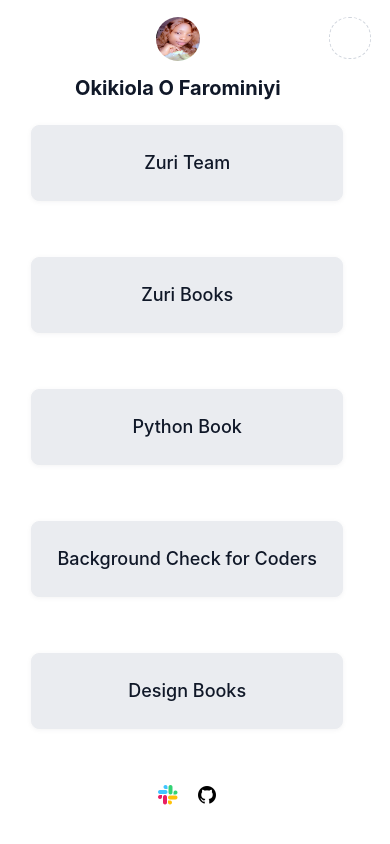
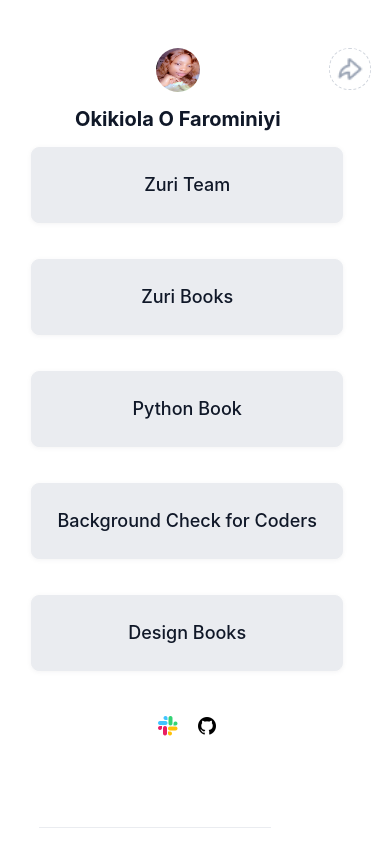
Before and after one commit to okikiola94/Hng1, a React (Create React App) app: page / in a window 390 px wide. Shown: the top 844 px of the page. Built offline with nearby package versions, Linux system fonts and the light colour scheme.

Commit message:
Increase top padding

```diff
--- a/src/components/stage1-task/stage1.css
+++ b/src/components/stage1-task/stage1.css
@@ -269,9 +269,7 @@ width: 80%;
   height: 24px;
   }
 
-  .avatar .mobile-content{
-    display: none;
-  }
+
 
 
   @media screen and (max-width:950px) {
@@ -279,7 +277,7 @@ width: 80%;
         display: flex;
     flex-direction: column;
     align-items: center;
-    padding: 2% 0%;
+    padding: 10% 0%;
     gap: 24px;
 
     width: 80%;
@@ -463,7 +461,7 @@ width: 100%;
     gap: 12px;
 
     width: 100%;
-    height: 76px;
+    height: 56px;
 
     /* Shadow/xs */
 
@@ -530,7 +528,5 @@ width: 100%;
   height: 24px;
   }
 
-  .avatar .web-content{
-    display: none;
-        }
+
   }
```
